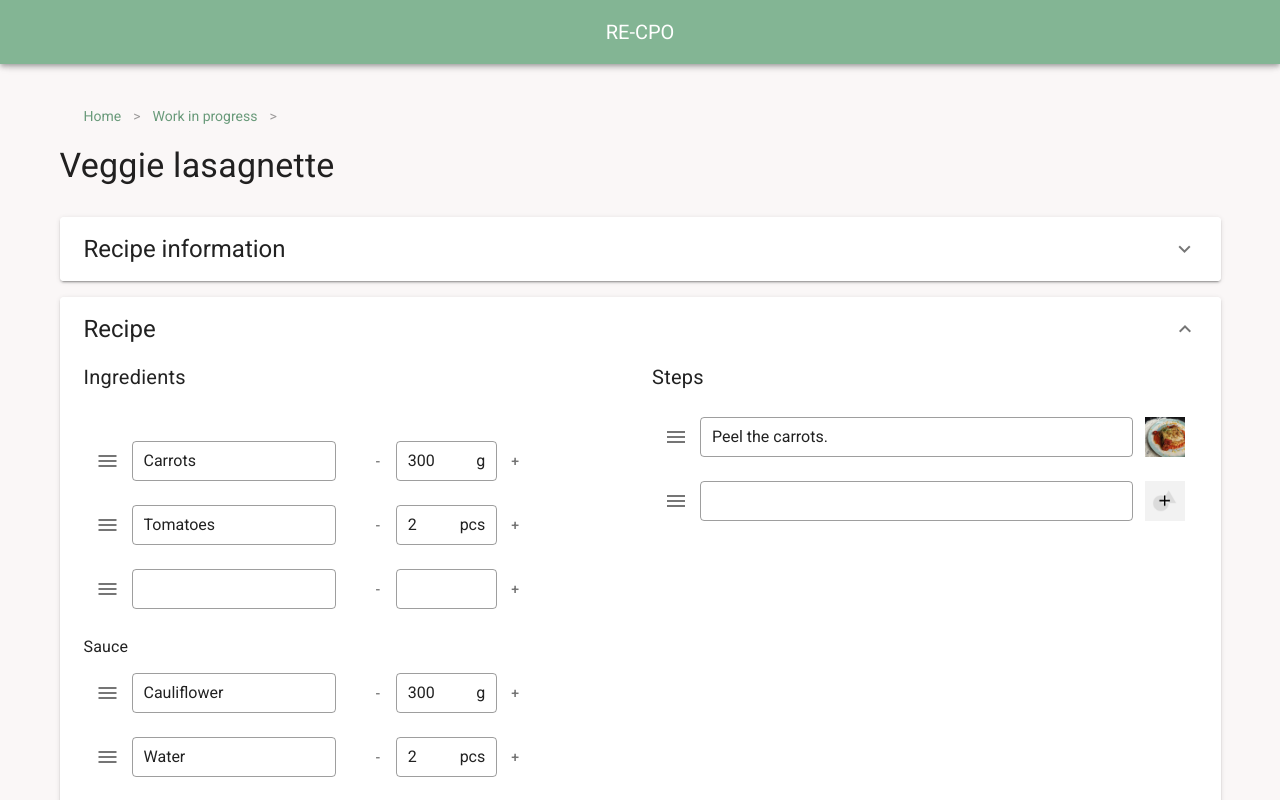
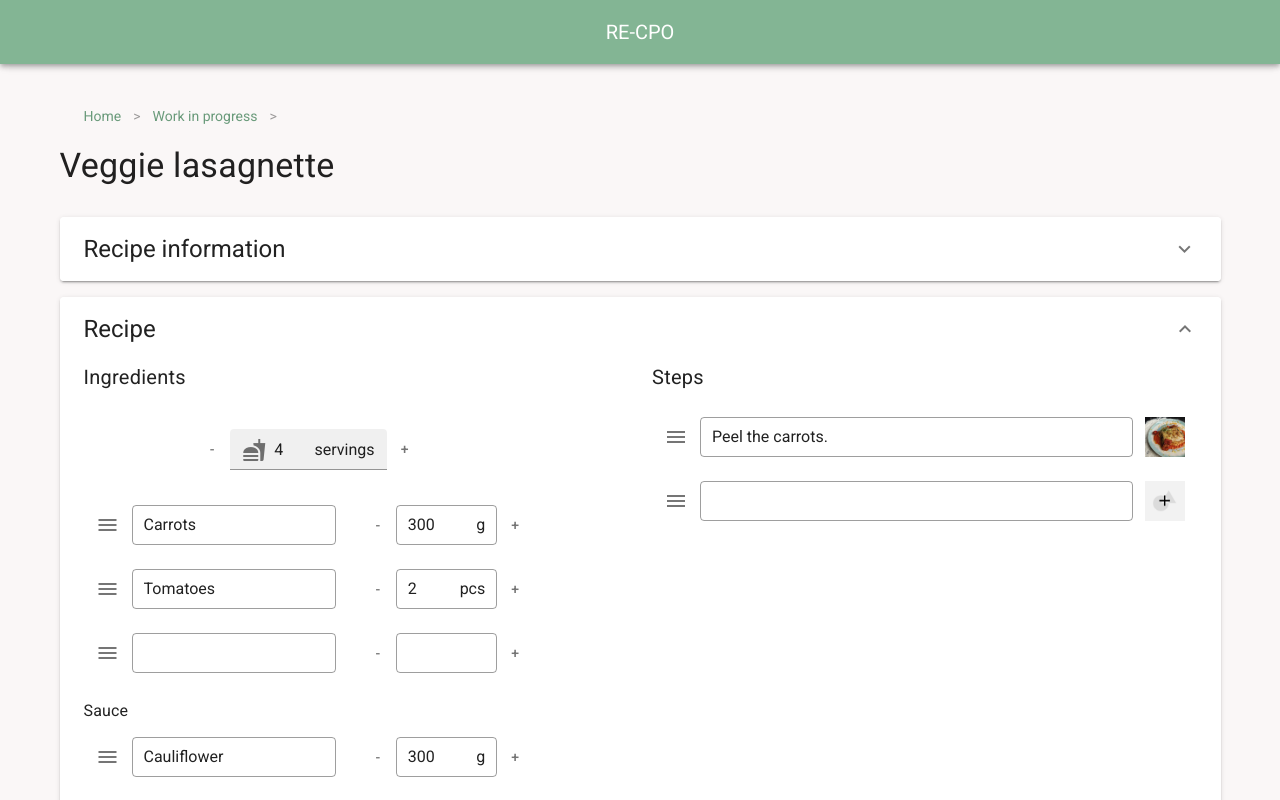
Before and after one commit to camillagejl/re-cpo, a Vue app: page /edit-recipe in a window 1280 px wide. Both pictures are taken after a click on the button "Recipe". Shown: the top 800 px of the page. Built offline with nearby package versions, Linux system fonts and the light colour scheme.

Commit message:
Fixed AdjustPlainNumber so unit is no longer clickable

```diff
--- a/src/components/AdjustPlainNumber.vue
+++ b/src/components/AdjustPlainNumber.vue
@@ -22,9 +22,8 @@
       @input="$emit('input', parseInt($event))"
     >
       <p
-        class="pt-1 ma-0 pointer"
+        class="pt-1 ma-0"
         slot="append"
-        @click="selectUnit"
       >
         {{ unit }}
       </p>
@@ -91,9 +90,6 @@ export default {
 
       this.$emit("input", amount);
 
-    },
-    selectUnit() {
-      console.log('clicked!')
     }
   }
 };
--- a/src/views/EditRecipe.vue
+++ b/src/views/EditRecipe.vue
@@ -250,14 +250,14 @@
                     cols="7"
                     class="d-flex align-center mb-3"
                   >
-<!--                    <AdjustNumberField-->
-<!--                      v-model="recipeVersion.servings"-->
-<!--                      :minValue="3"-->
-<!--                      :filled="true"-->
-<!--                      :innerIcon="'mdi-food'"-->
-<!--                      :prefix="' '"-->
-<!--                      :unit="'servings'"-->
-<!--                    ></AdjustNumberField>-->
+                    <AdjustPlainNumber
+                      v-model="recipeVersion.servings"
+                      :minValue="3"
+                      :filled="true"
+                      :innerIcon="'mdi-food'"
+                      :prefix="' '"
+                      :unit="'servings'"
+                    ></AdjustPlainNumber>
                   </v-col>
                 </v-row>
 
```
